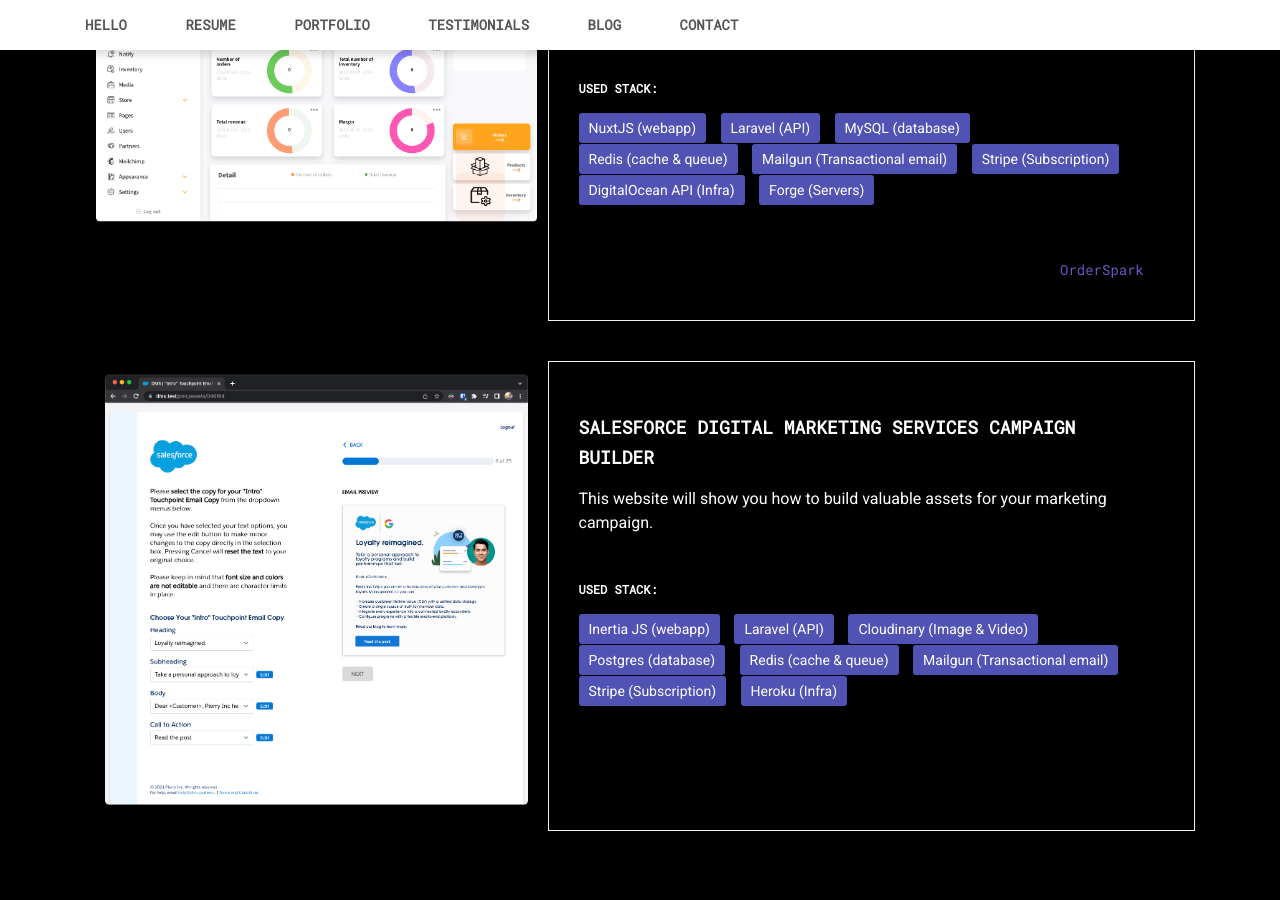
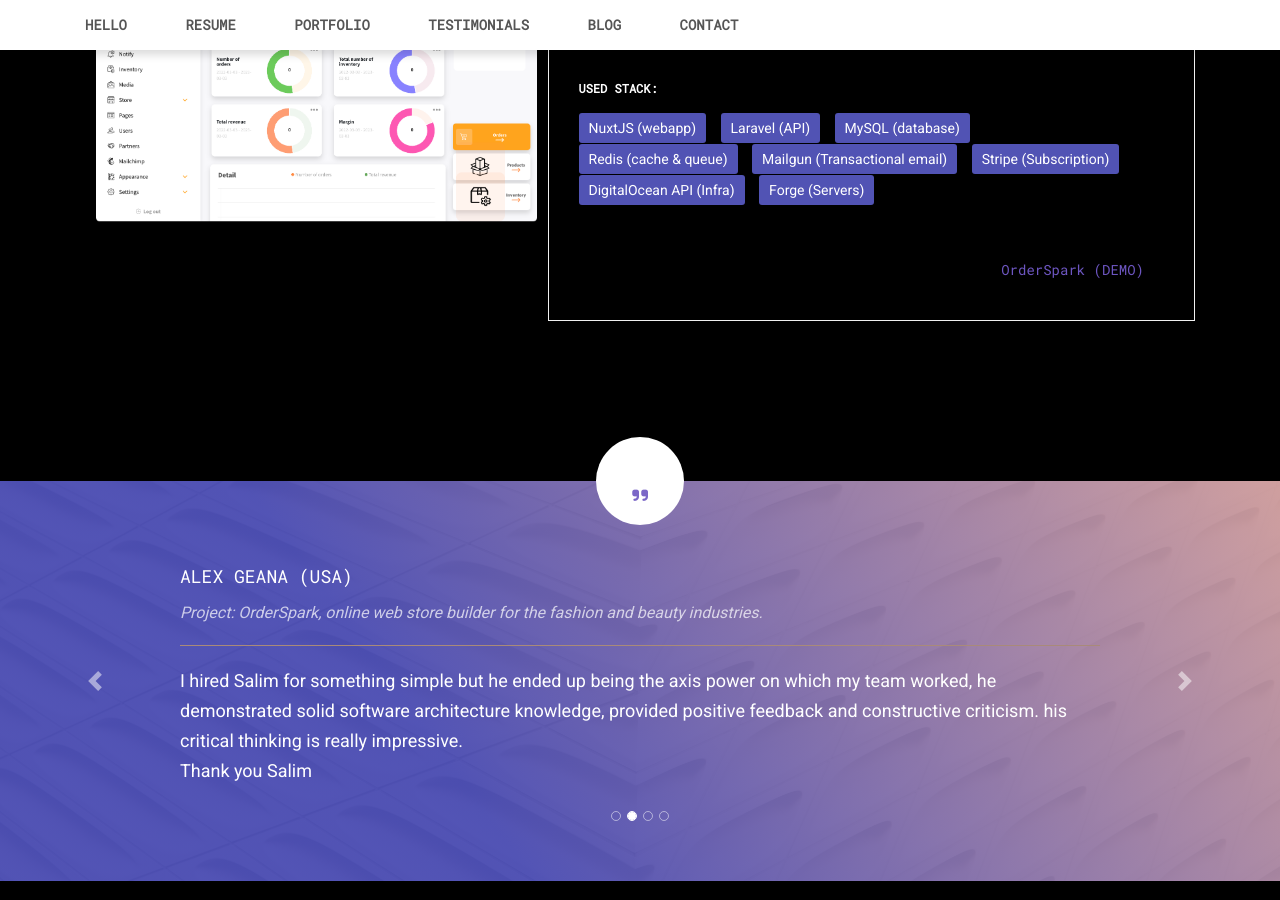
Before and after one commit to CaddyDz/caddydz.github.io, a Jekyll site: the page built from index.md, in a window 1280 px wide and 900 px high, scrolled down 4795 px. Built offline with Jekyll 4.4.1, drawn with Linux system fonts in a browser that asks for light colours; nearby versions of some CDN libraries; some of the changed text lies outside the part shown.

Commit message:
Clarify demo links
Signed-off-by: Salim Djerbouh <13698160+CaddyDz@users.noreply.github.com>

```diff
--- a/_layouts/default.html
+++ b/_layouts/default.html
@@ -436,7 +436,7 @@
                 href="https://murafiq.dsalim.dev"
                 class="project-card__link"
                 target="_blank"
-                >Murafiq</a
+                >Murafiq (DEMO)</a
               >
             </div>
           </div>
@@ -515,11 +515,11 @@
                 href="https://orsp.dsalim.dev"
                 class="project-card__link"
                 target="_blank"
-                >OrderSpark</a
+                >OrderSpark (DEMO)</a
               >
             </div>
           </div>
-          <div
+          <!-- <div
             class="row project-card"
             data-toggle="modal"
             data-target="#portfolioModal"
@@ -547,8 +547,14 @@
                 <li>Stripe (Subscription)</li>
                 <li>Heroku (Infra)</li>
               </ul>
+              <a
+                href="https://dms.dsalim.dev"
+                class="project-card__link"
+                target="_blank"
+                >DMS (DEMO)</a
+              >
             </div>
-          </div>
+          </div> -->
         </div>
       </section>
       <!--Portfolio-->
```
